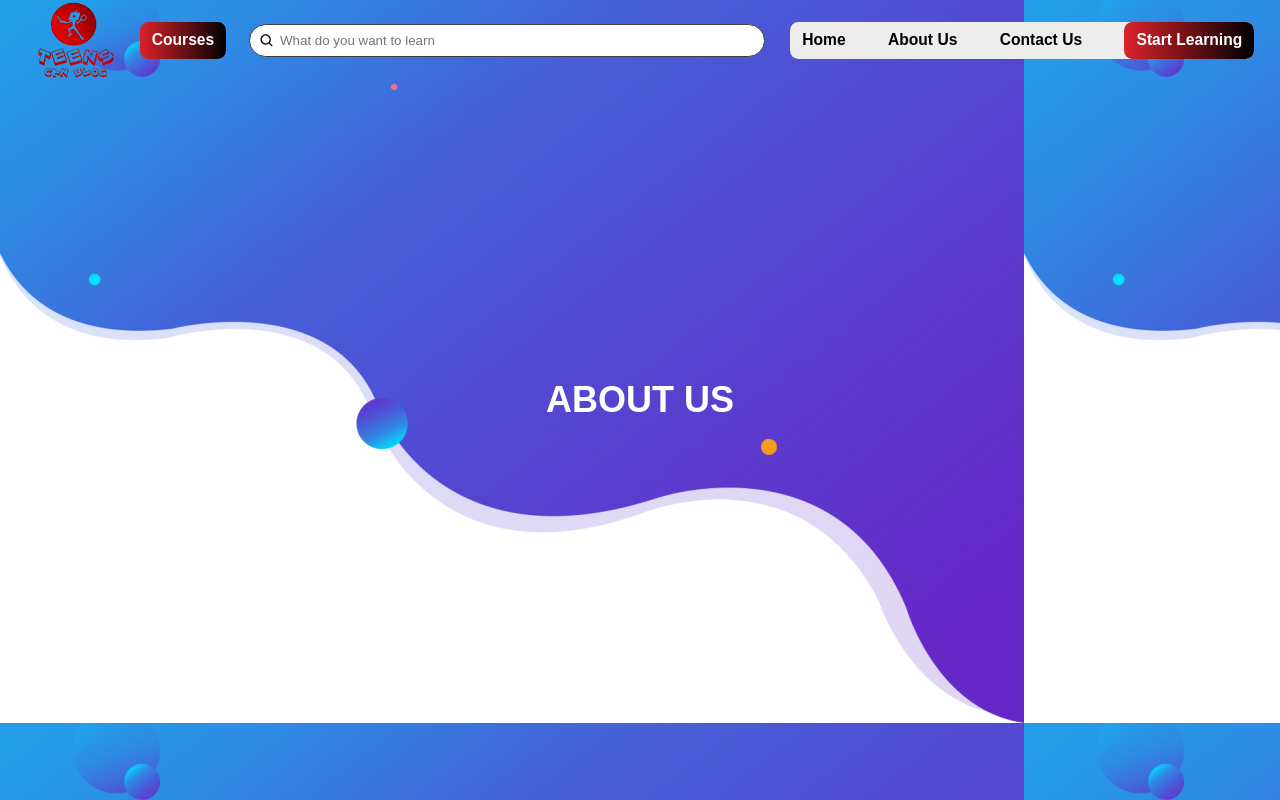
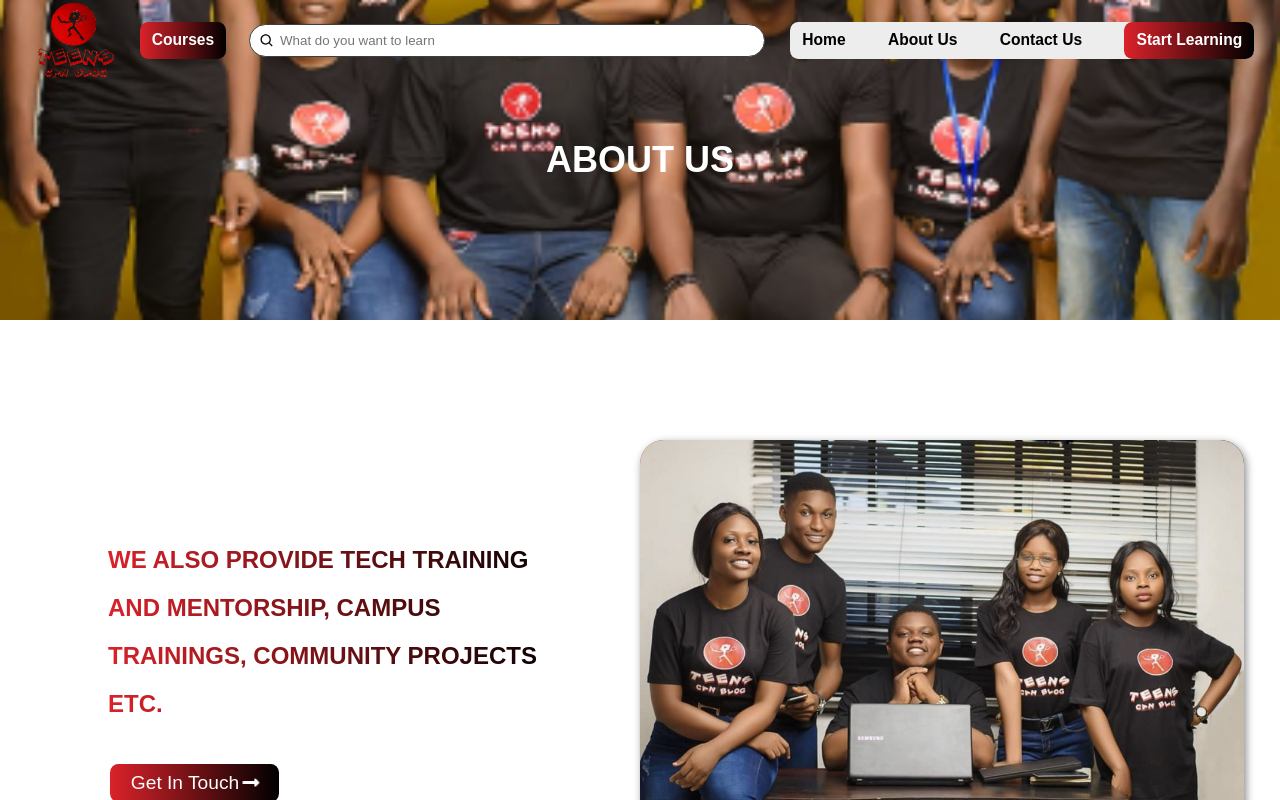
Before and after one commit to Niscolinx/teenscan, a React (Create React App) app: page /about in a window 1280 px wide. Shown: the top 800 px of the page. Built offline with nearby package versions, Linux system fonts and the light colour scheme; what react-router-last-location would draw is missing.

Commit message:
working on story section

```diff
--- a/src/sass/components/about.scss
+++ b/src/sass/components/about.scss
@@ -5,20 +5,21 @@
     align-items: center;
 
     header {
-
         // position: absolute;
         // top: 0;
         // left: 0;
         // right: 0;
-       // background: $linear-gradient1;
-       background: url(../../assets//banner.png), no-repeat;
-
-        height: 100vh;
+        // background: $linear-gradient1;
+        background: url(../../assets/teens3.png);
+        background-repeat: no-repeat;
+        background-position: center;
+        height: 40vh;
+        background-size: cover;
         display: grid;
         justify-items: center;
         align-items: center;
 
-        h2{
+        h2 {
             @extend .heading-1;
             font-size: 3rem;
             color: white;
@@ -28,5 +29,4 @@
             height: 20vh;
         }
     }
-
 }
```
